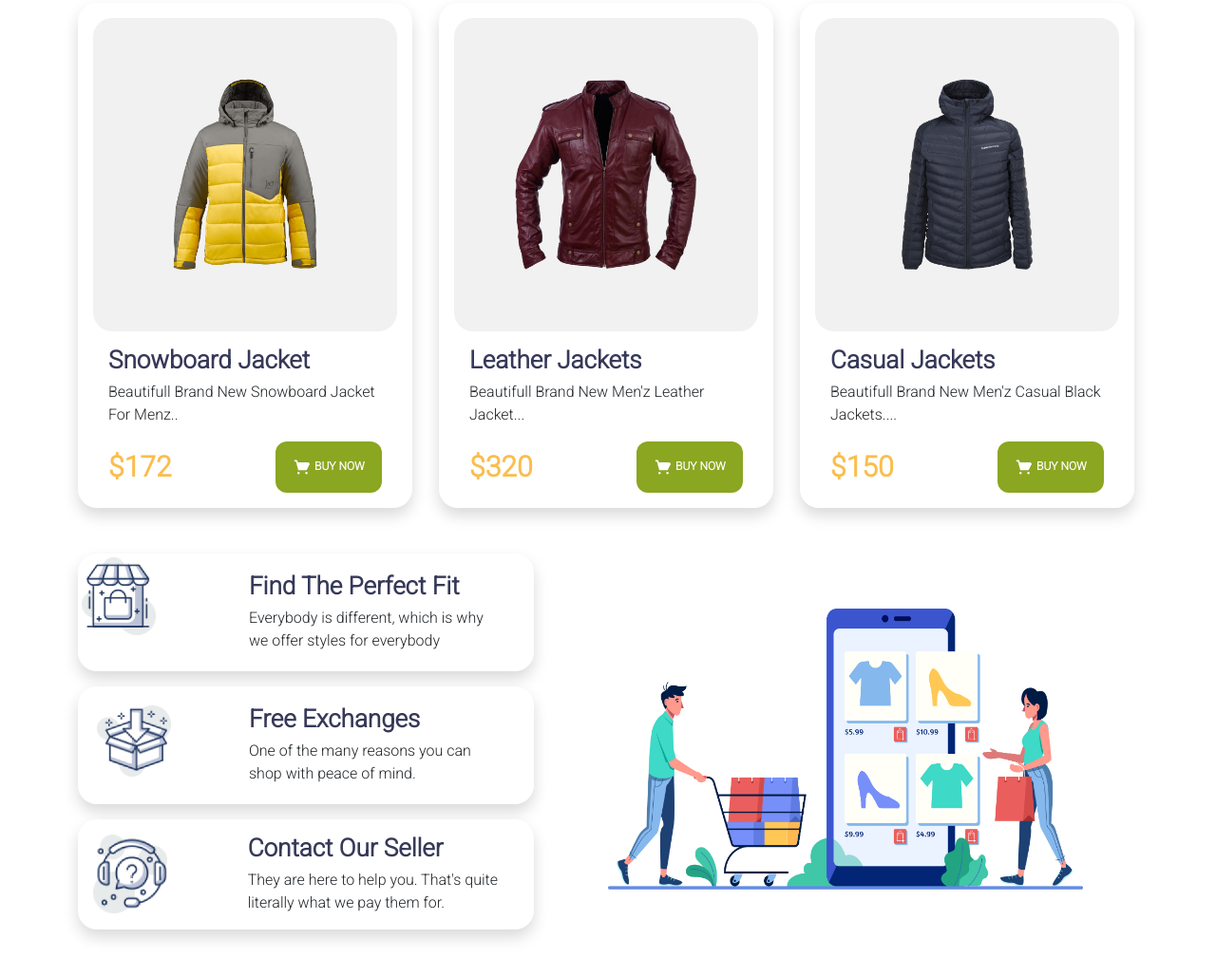
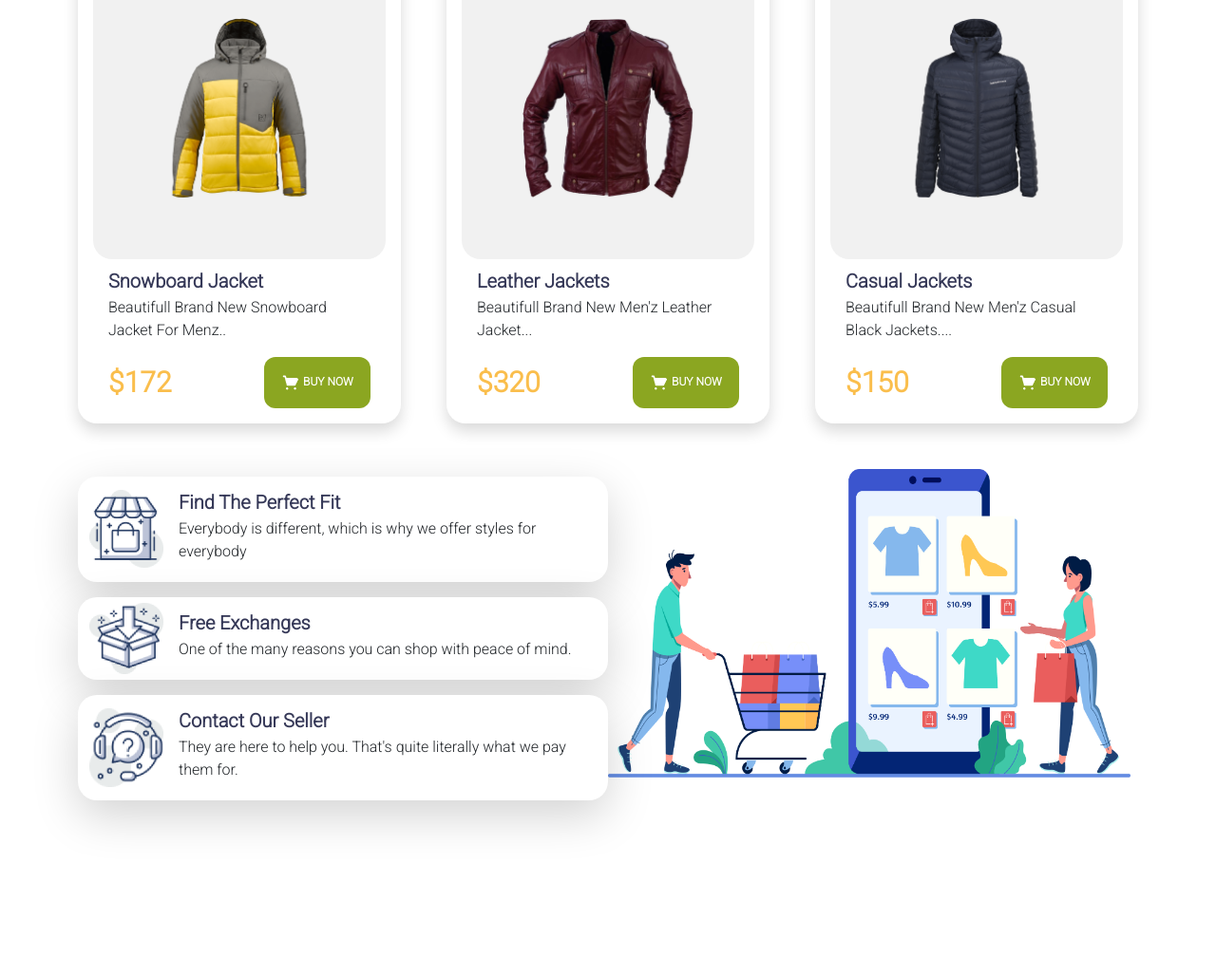
Before and after one commit to Mahbub-Ferdous/penguin-fashion-ecomerce-bootstrap5, a plain HTML site: page index.html in a window 1280 px wide. Shown: the part 1274-2302 px from the top of the page at 95% size. After the commit the page ends 2189 px from the top, so only its background shows below. Drawn offline with nearby package versions, Linux system fonts and the light colour scheme.

Commit message:
now done to deploy all devices responsive

```diff
--- a/css/styles.css
+++ b/css/styles.css
@@ -16,9 +16,9 @@ body > .sec-color {
   background-color: #fffbf0;
 }
 ul .nav-item {
-  margin-left: 2rem;
+  margin-left: 1rem;
 }
-.row .section-details {
+.section-details {
   margin-top: 3rem;
 }
 .section-details .btn {
@@ -32,7 +32,7 @@ ul .nav-item {
   font-family: "Bebas Neue";
   font-style: normal;
   color: #fabe4c;
-  font-size: 60px;
+  font-size: 50px;
 }
 .section-details .text-color {
   color: #363958;
@@ -50,8 +50,8 @@ section > .text-color {
   font-family: "Roboto";
   font-style: normal;
   font-weight: 700;
-  font-size: 26px;
-  line-height: 28px;
+  font-size: 20px;
+  line-height: 15px;
   color: #363958;
 }
 .card > .bg-pic {
--- a/index.html
+++ b/index.html
@@ -13,14 +13,14 @@
       integrity="sha384-1BmE4kWBq78iYhFldvKuhfTAU6auU8tT94WrHftjDbrCEXSU1oBoqyl2QvZ6jIW3"
       crossorigin="anonymous"
     />
-    <!-----------------------
+    <!----------------------
       Styles.css-Added
     ------------------------>
     <link rel="stylesheet" href="css/styles.css" />
     <title>Penguin Fashion</title>
   </head>
   <body>
-    <section class="pb-5 sec-color">
+    <section class="pb-5 sec-color mw-100">
       <!------------------
         navbar-starts
       ------------------->
@@ -28,7 +28,7 @@
       <header>
         <nav class="navbar navbar-expand-lg navbar-light py-4">
           <div class="container">
-            <img src="icons/Group 33072.png" alt="" width="200" height="40" />
+            <img src="icons/Group 33072.png" alt="" width="180" height="30" />
             <button
               class="navbar-toggler"
               type="button"
@@ -46,13 +46,13 @@
                   <a class="nav-link" aria-current="page" href="#">Home</a>
                 </li>
                 <li class="nav-item">
-                  <a class="nav-link" href="#">Product</a>
+                  <a class="nav-link" href="#woman">Woman</a>
                 </li>
                 <li class="nav-item">
-                  <a class="nav-link" href="#">About Us</a>
+                  <a class="nav-link" href="#menz">Menz</a>
                 </li>
                 <li class="nav-item">
-                  <a class="nav-link" href="#">Contact Us</a>
+                  <a class="nav-link" href="#about-us">About Us</a>
                 </li>
               </ul>
             </div>
@@ -71,23 +71,24 @@
       <div class="container">
         <div class="row">
           <div class="col-lg-8 col-md-12 col-sm-12 col-12 section-details">
-            <h1 class="heading fw-bolder">BE THE PENGUINS</h1>
-            <h1 class="heading text-color fw-bolder">OF WINTER</h1>
-            <p class="text-black fw-light fs-5">
+            <h1 class="heading fw-bold">BE THE PENGUINS</h1>
+            <h1 class="heading text-color fw-bold">OF WINTER</h1>
+            <p class="text-black fw-light fs-6">
               Winter is the most beautifull season for dress freak person. So
               collect<br /><span
                 >your favourite winter wear from Penguin Fashion.</span
               >
             </p>
             <button type="button" class="btn fw-bold p-3">
-              <span
-                ><img
+              <span>
+                <img
                   src="icons/shopping-cart 1.png"
                   alt=""
                   srcset=""
                   width="20"
                   height="20"
-              /></span>
+                />
+              </span>
               BUY NOW
             </button>
           </div>
@@ -113,13 +114,13 @@
           Woman-Jacket-starts
         ----------------------->
 
-      <section>
+      <section id="woman">
         <h1 class="text-color fw-bold my-4">WOMAN JACKET</h1>
-        <div class="row gy-4">
+        <div class="row g-3 gx-md-5">
           <div class="col-lg-4 col-md-6 col-sm-12 col-12">
             <div
               class="card border-0 shadow rounded-frame bg-white p-3"
-              style="width: 22rem"
+              style="width: 100%"
             >
               <div class="bg-pic p-5">
                 <img
@@ -155,7 +156,7 @@
           <div class="col-lg-4 col-md-6 col-sm-12 col-12">
             <div
               class="card border-0 shadow rounded-frame bg-white p-3"
-              style="width: 22rem"
+              style="width: 100%"
             >
               <div class="bg-pic p-5">
                 <img
@@ -191,7 +192,7 @@
           <div class="col-lg-4 col-md-6 col-sm-12 col-12">
             <div
               class="card border-0 shadow rounded-frame bg-white p-3"
-              style="width: 22rem"
+              style="width: 100%"
             >
               <div class="bg-pic p-5">
                 <img
@@ -234,13 +235,13 @@
         Manz-jacket-starts
       ---------------------->
 
-      <section class="mb-3">
+      <section class="mb-3" id="menz">
         <h1 class="text-color fw-bold my-5">MAN JACKET</h1>
-        <div class="row gy-4">
+        <div class="row g-4 gx-md-5">
           <div class="col-lg-4 col-md-6 col-sm-12 col-12">
             <div
               class="card border-0 shadow rounded-frame bg-white p-3"
-              style="width: 22rem"
+              style="width: 100%"
             >
               <div class="bg-pic p-5">
                 <img
@@ -276,7 +277,7 @@
           <div class="col-lg-4 col-md-6 col-sm-12 col-12">
             <div
               class="card border-0 shadow rounded-frame bg-white p-3"
-              style="width: 22rem"
+              style="width: 100%"
             >
               <div class="bg-pic p-5">
                 <img
@@ -312,7 +313,7 @@
           <div class="col-lg-4 col-md-6 col-12 col-sm-12">
             <div
               class="card border-0 shadow rounded-frame bg-white p-3"
-              style="width: 22rem"
+              style="width: 100%"
             >
               <div class="bg-pic p-5">
                 <img
@@ -356,35 +357,34 @@
         last-section-starts
       ----------------------->
 
-      <section class="my-5">
-        <div class="row g-5">
-          <div class="d-flex flex-row-reverse flex-wrap">
-            <div class="col-md-12 col-lg-6 col-sm-12 col-12 my-auto">
+      <section class="my-5" id="about-us">
+        <div class="row gy-5">
+          <div class="d-flex flex-row-reverse flex-wrap align-items-center">
+            <div class="col-md-12 col-lg-6 col-sm-12 col-12 mb-5">
               <img
                 class="img-fluid"
                 src="images/shopping.png"
                 alt=""
                 srcset=""
-                width="500"
-                height="300"
+                width="550"
+                height="325"
               />
             </div>
             <div class="col-md-12 col-lg-6 col-sm-12 col-12">
               <div
-                class="card mb-3 border-0 shadow p-1 rounded-frame"
-                style="max-width: 480px"
+                class="card mb-3 border-0 shadow-lg p-1 rounded-frame"
+                style="max-width: 100%"
               >
-                <div class="row g-2">
-                  <div class="col-md-4 col-12">
+                <div
+                  class="d-flex justify-content-evenly align-items-center ps-2"
+                >
                   <img
                     src="icons/image 12.png"
-                      class="img-fluid rounded-start"
+                    class="img-fluid"
                     alt="..."
                     width="78"
                     height="82"
                   />
-                  </div>
-                  <div class="col-md-8 col-12">
                   <div class="card-body me-3">
                     <h5 class="card-title custom mx-md-auto">
                       Find The Perfect Fit
@@ -396,53 +396,50 @@
                   </div>
                 </div>
               </div>
-              </div>
               <div
-                class="card mb-3 border-0 shadow p-1 rounded-frame"
-                style="max-width: 480px"
+                class="card mb-3 border-0 shadow-lg p-1 rounded-frame"
+                style="max-width: 100%"
               >
-                <div class="row g-2">
-                  <div class="col-md-4 col-12">
+                <div
+                  class="d-flex justify-content-evenly align-items-center ps-2"
+                >
                   <img
                     src="icons/image 13.png"
-                      class="img-fluid rounded-start mt-3 ms-3"
+                    class="img-fluid"
                     alt="..."
                     width="78"
                     height="82"
                   />
-                  </div>
-                  <div class="col-md-8 col-12">
                   <div class="card-body me-3">
-                      <h5 class="card-title custom">Free Exchanges</h5>
+                    <h5 class="card-title custom mx-md-auto">Free Exchanges</h5>
                     <p class="card-text fs-6">
                       One of the many reasons you can shop with peace of mind.
                     </p>
                   </div>
                 </div>
               </div>
-              </div>
               <div
-                class="card mb-3 border-0 shadow rounded-frame"
-                style="max-width: 480px"
+                class="card mb-3 border-0 shadow-lg p-1 rounded-frame"
+                style="max-width: 100%"
               >
-                <div class="row g-2">
-                  <div class="col-md-4 col-12">
+                <div
+                  class="d-flex justify-content-evenly align-items-center ps-2"
+                >
                   <img
                     src="icons/image 14.png"
-                      class="img-fluid rounded-start mt-3 ms-3"
+                    class="img-fluid"
                     alt="..."
                     width="78"
                     height="82"
                   />
-                  </div>
-                  <div class="col-md-8 col-12">
                   <div class="card-body me-3">
-                      <h5 class="card-title custom">Contact Our Seller</h5>
+                    <h5 class="card-title custom mx-md-auto">
+                      Contact Our Seller
+                    </h5>
                     <p class="card-text fs-6">
-                        They are here to help you. That's quite literally what
-                        we pay them for.
+                      They are here to help you. That's quite literally what we
+                      pay them for.
                     </p>
-                    </div>
                   </div>
                 </div>
               </div>
```
Lines whose indentation alone changed are shown as unchanged.
